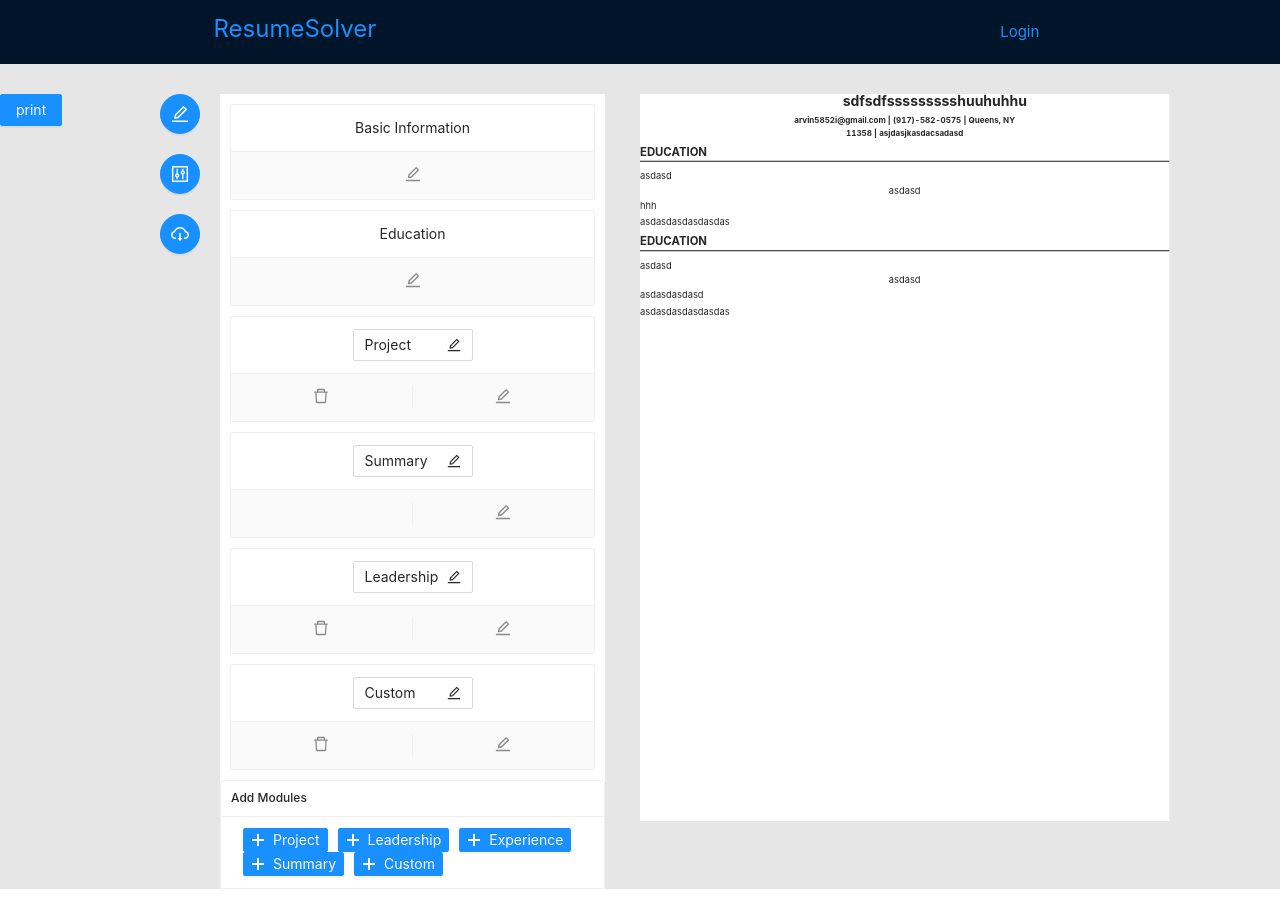
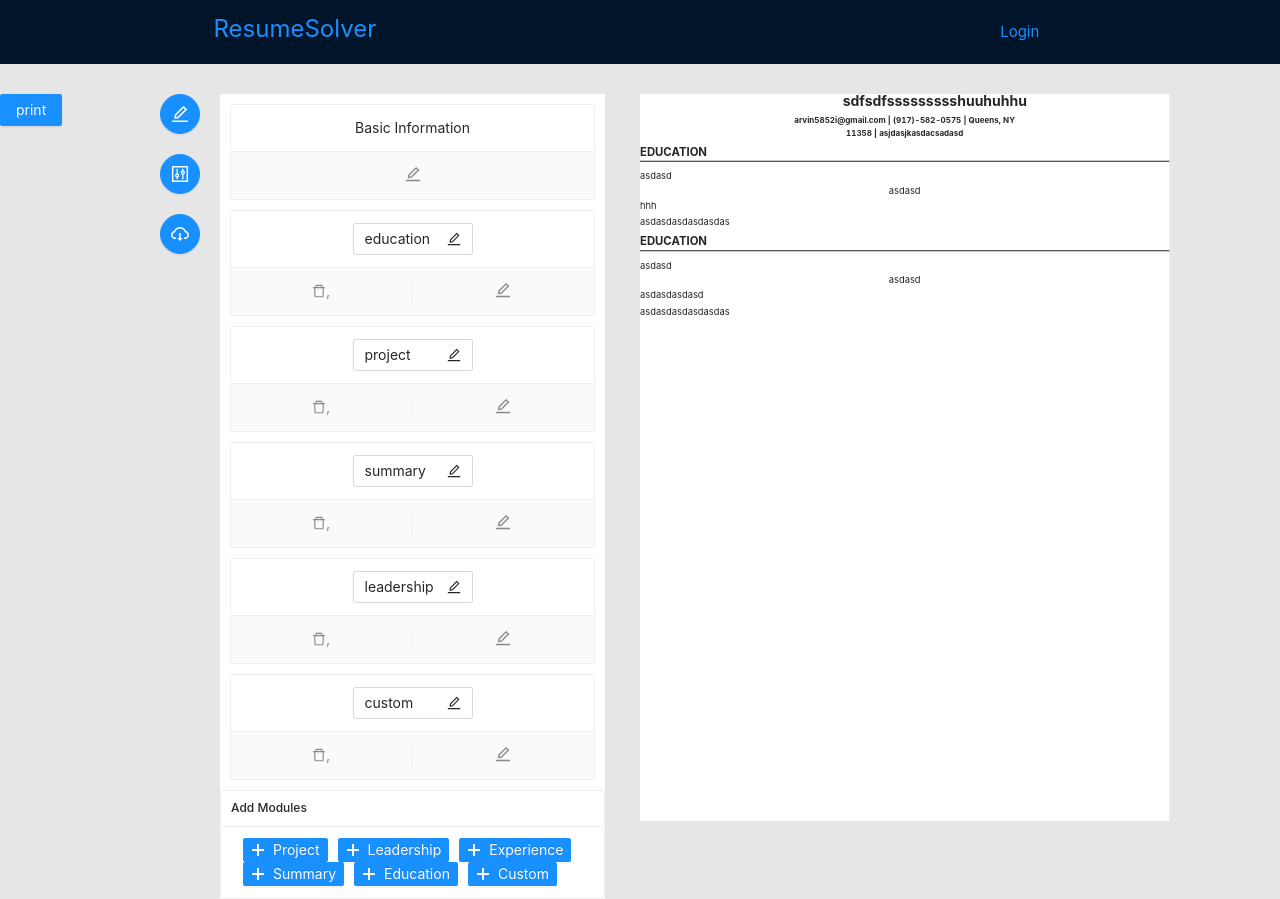
Before and after one commit to Alfred-Huang/resumeEditor-Reactjs, a React (Create React App) app: page /resume2 in a window 1280 px wide. Built offline with nearby package versions, Linux system fonts and the light colour scheme; the HTML template or start-up script is replaced by a standard one.

Commit message:
changed section and item

```diff
--- a/package.json
+++ b/package.json
@@ -49,6 +49,8 @@
     "jspdf": "^2.3.0",
     "less": "^3.12.2",
     "less-loader": "^5.0.0",
+    "lodash": "^4.17.21",
+    "lodash.flow": "^3.5.0",
     "mini-css-extract-plugin": "0.11.3",
     "optimize-css-assets-webpack-plugin": "5.0.4",
     "pnp-webpack-plugin": "1.6.4",
@@ -63,6 +65,8 @@
     "react-app-rewired": "^2.1.8",
     "react-color": "^2.19.3",
     "react-dev-utils": "^11.0.2",
+    "react-dnd": "^14.0.2",
+    "react-dnd-html5-backend": "^14.0.0",
     "react-dom": "^17.0.1",
     "react-quill": "^1.3.5",
     "react-refresh": "^0.8.3",
--- a/src/Component/Main/Resume2/User/EducationInput/index.jsx
+++ b/src/Component/Main/Resume2/User/EducationInput/index.jsx
@@ -51,7 +51,7 @@ class EducationInput extends Component {
                                     </Form.Item>
                                 </Col>
                                 <Col span={12}>
-                                    <Form.Item label="学历:">
+                                    <Form.Item label="Educational background:">
                                         <Input/>
                                     </Form.Item>
                                 </Col>
--- a/src/Component/Main/Resume2/User/Section/Item/index.jsx
+++ b/src/Component/Main/Resume2/User/Section/Item/index.jsx
@@ -1,76 +1,57 @@
 import React, {Component, Fragment} from 'react';
-import { Row, Card, Input} from "antd";
+import {Popconfirm, Row, Card, Input, message} from "antd";
 import {DeleteOutlined, EditOutlined, } from '@ant-design/icons';
+
+
 class Item extends Component {
-    state = {
-        modules: [
-            {id: "001", module: "personal"},
-            {id: "001", module: "education"},
-            {id: "001", module: "project"},
-            {id: "001", module: "summary"},
-            {id: "001", module: "leadership"},
-            {id: "001", module: "custom"}
-        ]
-    }
+
+
+
     show = (section) =>{
         return ()=>{
             this.props.showInputChange(section)
         }
     }
 
-    updateModule(){
+
+    render() {
+
+        function confirm(id) {
 
         }
+        function cancel(e) {
 
-    render() {
-        const {module} = this.props;
+            message.error('Click on No');
+        }
 
+        const {module, id} = this.props;
         return (
            <Fragment>
-                <Row style={{margin: 10}} justify="center">
+                        <Row style={{margin: 10}} justify="center" >
                             <Card
                                 style={{width: 400, textAlign: "center"}}
                                 actions={[
-                            <EditOutlined onClick={this.show("personal")}/>,
+                                    <Popconfirm
+                                        title="Are you sure to delete this module?"
+                                        onConfirm={confirm(id)}
+                                        onCancel={cancel}
+                                        okText="Yes"
+                                        cancelText="No"
+                                    >
+                                        <DeleteOutlined/>,
+                                    </Popconfirm>,
+                                    <EditOutlined onClick={this.show(module)}/>,
                                 ]}
                                 hoverable="true"
                                 size="small"
+
                             >
-                        Basic Information
+                                <Input defaultValue={module} placeholder="Title" bordered={false}   suffix={<EditOutlined/>}  style={{width: 120}}/>
                             </Card>
                         </Row>
 
-                <Row style={{margin: 10}} justify="center">
-                    <Card
-                        style={{width: 400, textAlign: "center"}}
-                        actions={[
-                            <EditOutlined onClick={this.show("education")}/>,
-                        ]}
-                        hoverable="true"
-                        size="small"
-                    >
-                        Education
-                    </Card>
-                </Row>
+            </Fragment>
 
-                <Row style={{margin: 10}} justify="center">
-                    <Card
-                        style={{width: 400, textAlign: "center"}}
-                        actions={[
-                            <DeleteOutlined />,
-                            <EditOutlined onClick={this.show("project")}/>,
-                        ]}
-                        hoverable="true"
-                        size="small"
-                    >
-                        <Input defaultValue={"Project"} placeholder="Title" bordered={false}   suffix={<EditOutlined/>}  style={{width: 120}}/>
-                    </Card>
-                </Row>
-
-
-
-
-            </Fragment>
         );
     }
 }
--- a/src/Component/Main/Resume2/User/Section/index.jsx
+++ b/src/Component/Main/Resume2/User/Section/index.jsx
@@ -1,29 +1,23 @@
 import React, {Component, Fragment} from 'react';
-import { Row, Card, Input} from "antd";
-import {DeleteOutlined, EditOutlined, } from '@ant-design/icons';
+import {Row, Card, Col, Button,} from "antd";
+import {EditOutlined, PlusOutlined,} from '@ant-design/icons';
+import Item from "./Item";
 class Section extends Component {
-    state = {
-        modules: [
-            {id: "001", module: "personal"},
-            {id: "001", module: "education"},
-            {id: "001", module: "project"},
-            {id: "001", module: "summary"},
-            {id: "001", module: "leadership"},
-            {id: "001", module: "custom"}
-        ]
-    }
+
     show = (section) =>{
         return ()=>{
             this.props.showInputChange(section)
         }
     }
 
-    updateModule(){
-
+    handleAddModule = (section) =>{
+        return ()=>{
+            this.props.addModule(section)
+        }
     }
 
     render() {
-        const {module} = this.props;
+        const {modules, deleteModule, showInputChange} = this.props;
 
         return (
             <Fragment>
@@ -40,73 +34,23 @@ class Section extends Component {
                     </Card>
                 </Row>
 
-                <Row style={{margin: 10}} justify="center">
-                    <Card
-                        style={{width: 400, textAlign: "center"}}
-                        actions={[
-                            <EditOutlined onClick={this.show("education")}/>,
-                        ]}
-                        hoverable="true"
-                        size="small"
-                    >
-                       Education
-                    </Card>
-                </Row>
+                    {
+                        modules.map((moduleObj)=>{
+                            return <Item key={moduleObj.id} {...moduleObj} deleteModule={deleteModule} showInputChange={showInputChange}/>
+                        })
+                    }
 
-                <Row style={{margin: 10}} justify="center">
-                    <Card
-                        style={{width: 400, textAlign: "center"}}
-                        actions={[
-                            <DeleteOutlined />,
-                            <EditOutlined onClick={this.show("project")}/>,
-                        ]}
-                        hoverable="true"
-                        size="small"
-                    >
-                        <Input defaultValue={"Project"} placeholder="Title" bordered={false}   suffix={<EditOutlined/>}  style={{width: 120}}/>
-                    </Card>
-                </Row>
-
-                <Row style={{margin: 10}} justify="center">
-                    <Card
-                        style={{width: 400, textAlign: "center"}}
-                        actions={[
-                            <DeleteOutlined style={{display: "none"}}/>,
-                            <EditOutlined onClick={this.show("summary")}/>,
-                        ]}
-                        hoverable="true"
-                        size="small"
-                    >
-                        <Input  defaultValue={"Summary"} placeholder="Title" bordered={false}   suffix={<EditOutlined/>}  style={{width: 120}}/>
-                    </Card>
-                </Row>
-
-                <Row style={{margin: 10}} justify="center">
-                    <Card
-                        style={{width: 400, textAlign: "center"}}
-                        actions={[
-                            <DeleteOutlined />,
-                            <EditOutlined onClick={this.show("leadership")}/>,
-                        ]}
-                        hoverable="true"
-                        size="small"
-                    >
-                        <Input defaultValue={"Leadership"} placeholder="Title" bordered={false}   suffix={<EditOutlined/>}  style={{width: 120}}/>
-                    </Card>
-                </Row>
-
-                <Row style={{margin: 10}} justify="center">
-                    <Card
-                        style={{width: 400, textAlign: "center"}}
-                        actions={[
-                            <DeleteOutlined />,
-                            <EditOutlined onClick={this.show("custom")}/>,
-                        ]}
-                        hoverable="true"
-                        size="small"
-                    >
-                        <Input  defaultValue={"Custom"} placeholder="Title" bordered={false}   suffix={<EditOutlined/>}  style={{width: 120}}/>
-                    </Card>
+                <Row>
+                    <Col span={24} style={{backgroundColor: "white"}}>
+                        <Card size="small" title={"Add Modules"} headStyle={{height: 10, paddingLeft: 10, fontSize: 12 }}>
+                            <Button onClick={this.handleAddModule("project")} type="primary"  icon={<PlusOutlined />} size={"small"} style={{marginLeft: 10}}>Project</Button>
+                            <Button onClick={this.handleAddModule("leadership")} type="primary"  icon={<PlusOutlined />} size={"small"} style={{marginLeft: 10}} >Leadership</Button>
+                            <Button onClick={this.handleAddModule("experience")} type="primary"  icon={<PlusOutlined />} size={"small"} style={{marginLeft: 10}}>Experience</Button>
+                            <Button onClick={ this.handleAddModule("summary")} type="primary"  icon={<PlusOutlined />} size={"small"} style={{marginLeft: 10}}>Summary</Button>
+                            <Button onClick={this.handleAddModule("education")} type="primary"  icon={<PlusOutlined />} size={"small"} style={{marginLeft: 10}}>Education</Button>
+                            <Button onClick={this.handleAddModule("custom")} type="primary"  icon={<PlusOutlined />} size={"small"} style={{marginLeft: 10}}>Custom</Button>
+                        </Card>
+                    </Col>
                 </Row>
             </Fragment>
         );
--- a/src/Component/Main/Resume2/index.jsx
+++ b/src/Component/Main/Resume2/index.jsx
@@ -29,8 +29,14 @@ class Resume2 extends Component {
         firstTime: true,
         inputNum: 1,
         sectionType: "default",
-        module: "null",
-    };
+        modules: [
+            {id: 1, module: "education"},
+            {id: 2, module: "project"},
+            {id: 3, module: "summary"},
+            {id: 4, module: "leadership"},
+            {id: 5, module: "custom"}
+        ]
+    }
 
 
 
@@ -56,13 +62,23 @@ class Resume2 extends Component {
         this.setState({width: newWidth, scale: newScale, firstTime: false})
     }
 
+    addModule = (module) =>{
+        const modules = this.state.modules
+        const newModules = [...modules, module]
+        this.setState({modules: newModules})
+    }
+
+
+    deleteModule = (id)=>{
+        const [modules] = this.state.modules
+        const newModules = modules.filter((moduleObj)=>{
+            return moduleObj.id !== id
+        })
+        this.setState({modules: newModules})
+    }
+
     showInputChange = (section)=>{
         this.setState({sectionType: section})
-
-    }
-
-    handleModules = (newModule) =>{
-        this.setState({module: newModule})
     }
 
     handleSection = () =>{
@@ -94,13 +110,11 @@ class Resume2 extends Component {
                 )
             default:
                 return (
-                    <Section  showInputChange={this.showInputChange} addModules={this.state.module}/>
+                    <Section modules={this.state.modules} addModule={this.addModule} showInputChange={this.showInputChange} deleteModule={this.deleteModule}/>
                 )
         }
 
     }
-
-
 
 
     printDocument() {
@@ -167,18 +181,6 @@ class Resume2 extends Component {
                                                {this.handleSection()}
                                            </Col>
                                        </Row>
-
-                                       <Row>
-                                           <Col span={22} style={{backgroundColor: "white"}}>
-                                               <Card size="small" title={"Add Modules"} headStyle={{height: 10, paddingLeft: 10, fontSize: 12 }}>
-                                                   <Button onClick={(e) => this.handleModules("project")} type="primary"  icon={<PlusOutlined />} size={"small"} style={{marginLeft: 10}}>Project</Button>
-                                                   <Button onClick={(e) =>this.handleModules("leadership")} type="primary"  icon={<PlusOutlined />} size={"small"} style={{marginLeft: 10}} >Leadership</Button>
-                                                   <Button onClick={(e) =>this.handleModules("experience")} type="primary"  icon={<PlusOutlined />} size={"small"} style={{marginLeft: 10}}>Experience</Button>
-                                                   <Button onClick={(e) =>this.handleModules("summary")} type="primary"  icon={<PlusOutlined />} size={"small"} style={{marginLeft: 10}}>Summary</Button>
-                                                   <Button onClick={(e) =>this.handleModules("custom")} type="primary"  icon={<PlusOutlined />} size={"small"} style={{marginLeft: 10}}>Custom</Button>
-                                               </Card>
-                                           </Col>
-                                       </Row>
                                    </Col>
                                </Row>
                             </Col>
```
Also changed, not shown: 1 other file (tests, documents, lock files or other folders). Lines whose indentation alone changed are shown as unchanged.
